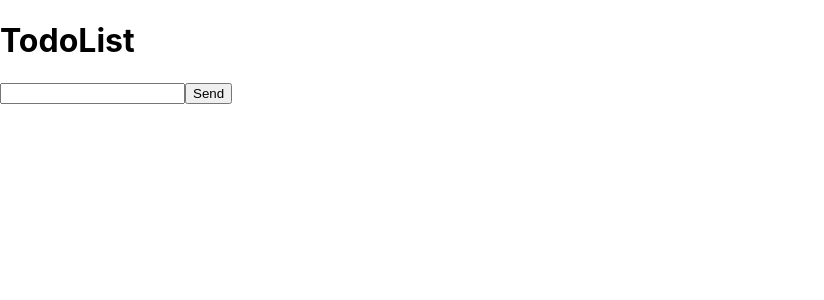
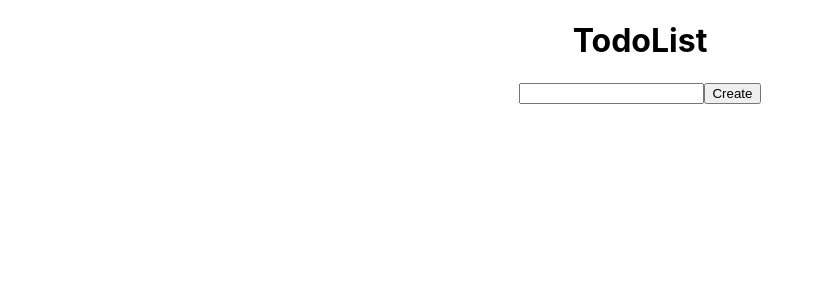
Before and after one commit to drameBoubacar/Todolist, a React (Create React App) app: page / in a window 1280 px wide. Shown: the top 300 px of the page, without its empty margins (0-824 px from the left). Built offline with nearby package versions, Linux system fonts and the light colour scheme.

Commit message:
change architecture

```diff
--- a/src/App.js
+++ b/src/App.js
@@ -1,13 +1,25 @@
 import './App.css';
-import Header from './components/Header';
-import Input from './components/Input';
+import React, {useState} from 'react'
+import List from './components/List';
+
 
 function App() {
+  const [inputValue, setInputValue] = useState('');
+  const [todos, setTodo] = useState([]);
 
+  const handleInputValue = (e) => {
+    setInputValue(e.target.value);
+  }
+
+  const handleClick = (inputValue) => {
+    setTodo([...todos, inputValue])
+  }
   return (
-    <div>
-      <Header/>
-      <Input/>
+    <div className="App">
+      <h1>TodoList</h1>
+      <input type="text" onChange={handleInputValue}/>
+      <button onClick={() => handleClick(inputValue)}>Create</button>
+      <List/>
     </div>
   );
 }
--- a/src/components/Header.js
+++ /dev/null
@@ -1,11 +0,0 @@
-import React from 'react';
-
-function Header() {
-    return(
-        <div>
-            <h1>TodoList</h1>
-        </div>
-    )
-}
-
-export default Header;
--- a/src/components/Input.js
+++ /dev/null
@@ -1,18 +0,0 @@
-import React, {useState} from 'react';
-
-function Input(){
-    const [valueInput, setValueInput] = useState('');
-
-    const handleValue = (e) => {
-        setValueInput(e.target.value);
-    }
-    return(
-        <div>
-            <input type="text" onChange={handleValue}/>
-            <button>Send</button>
-            <p>{valueInput}</p>
-        </div>
-    )
-}
-
-export default Input;
--- /dev/null
+++ b/src/components/List.js
@@ -0,0 +1,11 @@
+import React from 'react';
+
+const List = () => {
+    return(
+        <>
+
+        </>
+    )
+}
+
+export default List;
```
